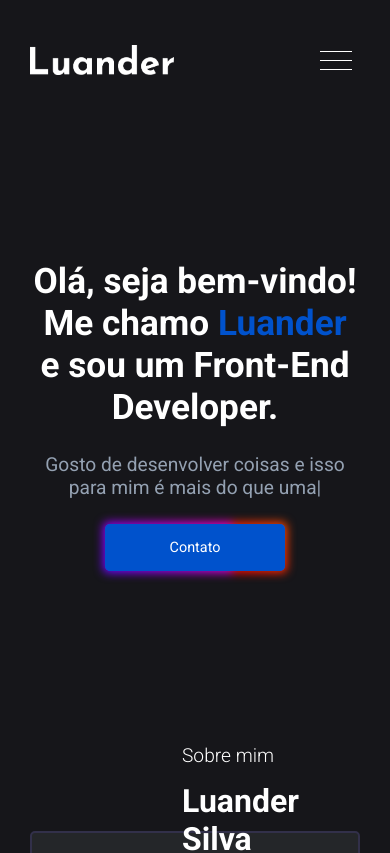
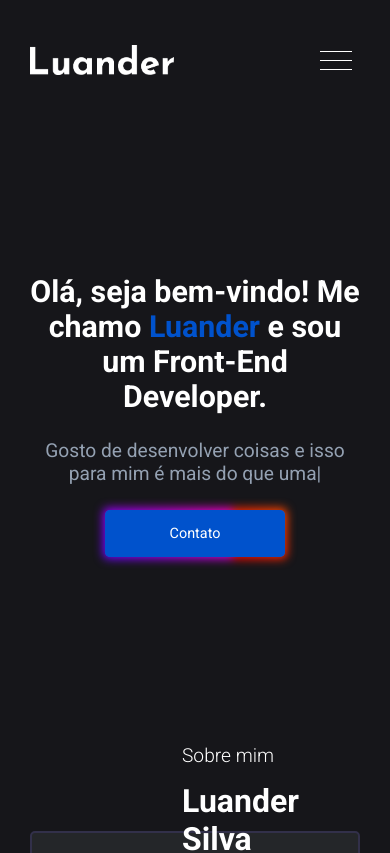
Before and after one commit to LuanderSilva/portfolio, a React (Vite) app: page / in a window 390 px wide. Shown: the top 853 px of the page. Built offline with nearby package versions, Linux system fonts and the light colour scheme.

Commit message:
:iphone: Aplicando responsividade

```diff
--- a/src/componentes/Presentation/style.css
+++ b/src/componentes/Presentation/style.css
@@ -67,7 +67,30 @@
 }
 
 @keyframes brilho {
-    0% { background-position: 0 0; }
-    50% { background-position: 400% 0; }
-    100% { background-position: 0 0; }
+    0% {
+        background-position: 0 0;
+    }
+
+    50% {
+        background-position: 400% 0;
+    }
+
+    100% {
+        background-position: 0 0;
+    }
 }
+
+/* ---Responsividade--- */
+
+@media (max-width: 750px) {
+    .presentation-title {
+        font-size: 1.9rem;
+        max-width: 600px;
+    }
+}
+
+@media (max-width: 360px) {
+    #s-presentation {
+        height: 80vh;
+    }
+}
```
